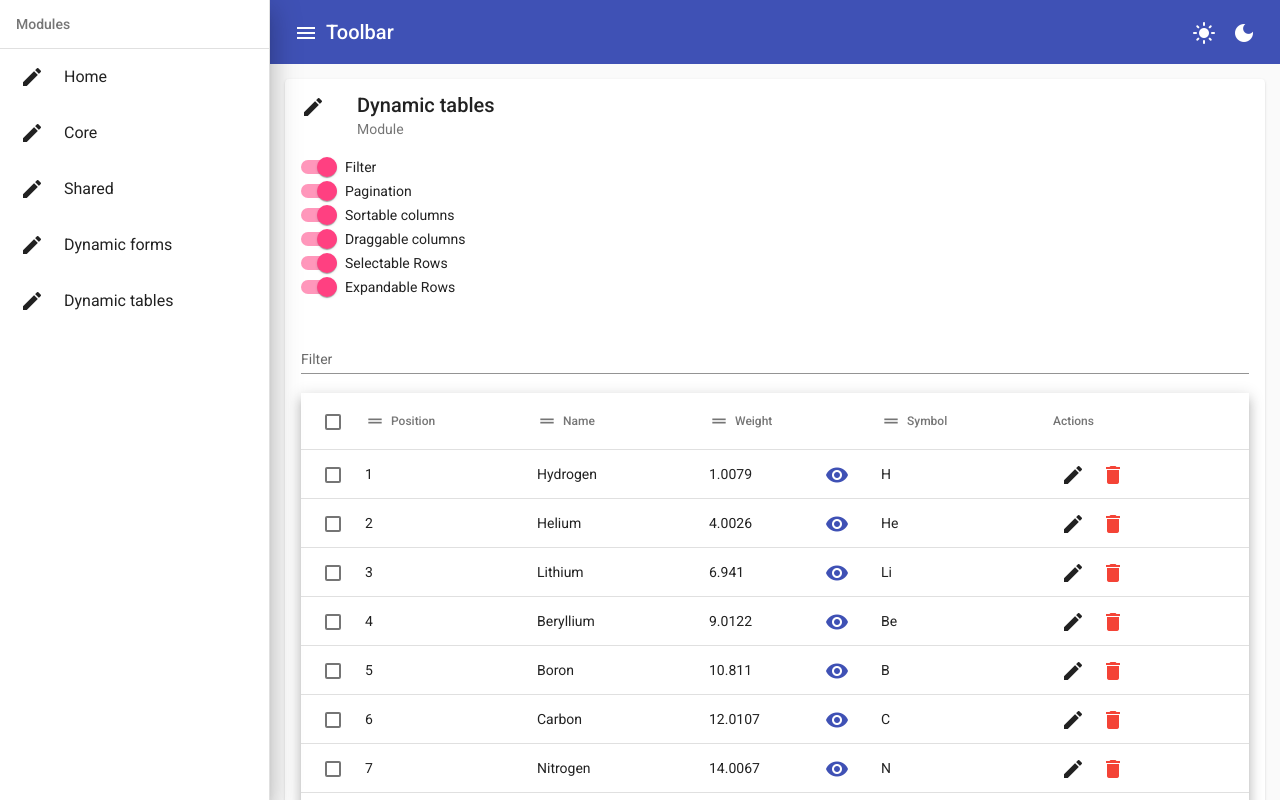
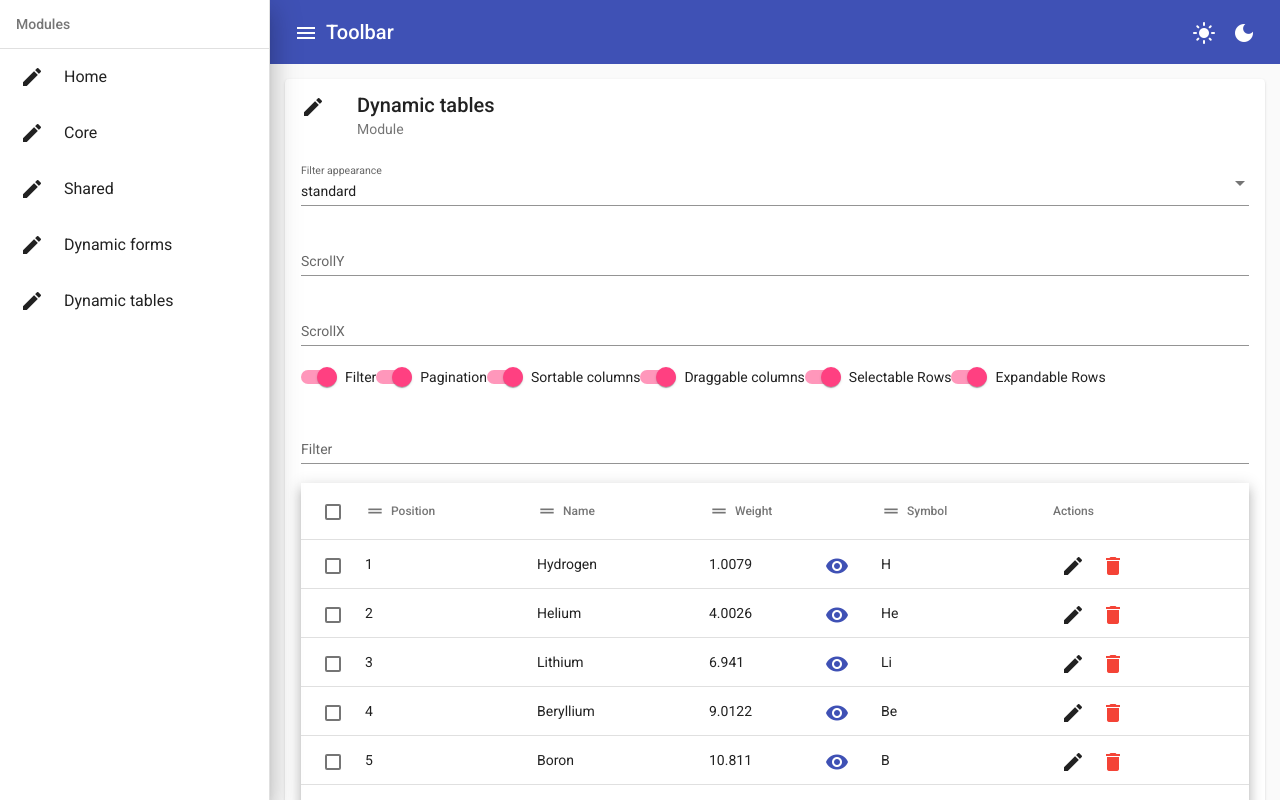
Before and after one commit to patricknnn/AngularModules, an Angular app: page /tables in a window 1280 px wide. Built offline with nearby package versions, Linux system fonts and the light colour scheme.

Commit message:
added table options

```diff
--- a/package.json
+++ b/package.json
@@ -22,6 +22,7 @@
     "@angular/router": "~12.0.2",
     "rxjs": "~6.6.0",
     "tslib": "^2.1.0",
+    "tslint": "^6.1.3",
     "zone.js": "~0.11.4"
   },
   "devDependencies": {
--- a/src/app/components/table/table.component.html
+++ b/src/app/components/table/table.component.html
@@ -9,27 +9,42 @@
     <mat-card-content>
       <!-- Dynamic table options -->
       <form #form="ngForm">
-        <div class="form-column">
-          <mat-slide-toggle ngModel name="filter" [(ngModel)]="tableConfig.filter">
+        <mat-form-field [appearance]="tableConfig.filterAppearance" [color]="tableConfig.filterColor"
+          class="form-field">
+          <mat-label>Filter appearance</mat-label>
+          <mat-select name="filterAppearance" [(ngModel)]="tableConfig.filterAppearance">
+            <mat-option *ngFor="let option of appearanceOptions" [value]="option">{{option}}</mat-option>
+          </mat-select>
+        </mat-form-field>
+        <mat-form-field [appearance]="tableConfig.filterAppearance" [color]="tableConfig.filterColor"
+          class="form-field">
+          <mat-label>ScrollY</mat-label>
+          <input matInput name="scrollY" [(ngModel)]="tableConfig.scrollY">
+        </mat-form-field>
+        <mat-form-field [appearance]="tableConfig.filterAppearance" [color]="tableConfig.filterColor"
+          class="form-field">
+          <mat-label>ScrollX</mat-label>
+          <input matInput name="scrollX" [(ngModel)]="tableConfig.scrollX">
+        </mat-form-field>
+
+        <mat-slide-toggle name="filter" [(ngModel)]="tableConfig.filter">
           Filter
         </mat-slide-toggle>
-          <mat-slide-toggle ngModel name="pagination" [(ngModel)]="tableConfig.pagination" (change)="renderTable()">
+        <mat-slide-toggle name="paging" [(ngModel)]="tableConfig.paging" (change)="renderTable()">
           Pagination
         </mat-slide-toggle>
-          <mat-slide-toggle ngModel name="sorting" [(ngModel)]="tableConfig.sorting">
+        <mat-slide-toggle name="sorting" [(ngModel)]="tableConfig.sorting">
           Sortable columns
         </mat-slide-toggle>
-          <mat-slide-toggle ngModel name="dragging" [(ngModel)]="tableConfig.dragging">
+        <mat-slide-toggle name="dragging" [(ngModel)]="tableConfig.dragging">
           Draggable columns
         </mat-slide-toggle>
-          <mat-slide-toggle ngModel name="selectableRows" [(ngModel)]="tableConfig.selectableRows"
-            (change)="renderTable()">
+        <mat-slide-toggle name="selecting" [(ngModel)]="tableConfig.selecting" (change)="renderTable()">
           Selectable Rows
         </mat-slide-toggle>
-          <mat-slide-toggle ngModel name="expandableRows" [(ngModel)]="tableConfig.expandableRows">
+        <mat-slide-toggle name="expanding" [(ngModel)]="tableConfig.expanding">
           Expandable Rows
         </mat-slide-toggle>
-        </div>
       </form>
 
       <!-- Dynamic table outlet -->
--- a/src/app/components/table/table.component.ts
+++ b/src/app/components/table/table.component.ts
@@ -1,4 +1,4 @@
-import { AfterViewInit, Component, OnInit, TemplateRef, ViewChild, ViewContainerRef } from '@angular/core';
+import { AfterViewInit, Component, TemplateRef, ViewChild, ViewContainerRef } from '@angular/core';
 import { Observable } from 'rxjs';
 import { DynamicTableColumnConfig } from 'src/app/modules/dynamic-tables/models/dynamic-table-column-config';
 import { DynamicTableConfig } from 'src/app/modules/dynamic-tables/models/dynamic-table-config';
@@ -13,6 +13,8 @@ export class TableComponent implements AfterViewInit {
   tableConfig: DynamicTableConfig;
   columnConfig: DynamicTableColumnConfig[];
   data$: Observable<any[]>;
+  appearanceOptions = ["legacy", "standard", "fill", "outline"];
+  colorOptions = ["primary", "accent", "warn"];
 
   @ViewChild("outlet", { read: ViewContainerRef }) outletRef?: ViewContainerRef;
   @ViewChild("content", { read: TemplateRef }) contentRef?: TemplateRef<any>;
--- a/src/app/modules/dynamic-tables/components/dynamic-table/dynamic-table.component.html
+++ b/src/app/modules/dynamic-tables/components/dynamic-table/dynamic-table.component.html
@@ -18,10 +18,11 @@
       <!-- Table -->
       <mat-table [dataSource]="dataSource" matSort [matSortActive]="tableConfig.sortingActiveField || ''"
         [matSortDirection]="tableConfig.sortingActiveDirection || ''" cdkDropList [cdkDropListData]="columnsToDisplay"
-        cdkDropListOrientation="horizontal" (cdkDropListDropped)="drop($event)" multiTemplateDataRows>
+        cdkDropListOrientation="horizontal" (cdkDropListDropped)="drop($event)" multiTemplateDataRows
+        [style.minWidth]="tableConfig.scrollX" [style.maxHeight]="tableConfig.scrollY">
 
         <!-- Select column -->
-        <ng-container matColumnDef="selectRowColumn" [sticky]="tableConfig.selectableRowsSticky">
+        <ng-container matColumnDef="selectRowColumn" sticky>
           <mat-header-cell *matHeaderCellDef class="dynamic-tables-select-header">
             <mat-checkbox (change)="$event ? masterToggle() : null" [checked]="selection.hasValue() && isAllSelected()"
               [indeterminate]="selection.hasValue() && !isAllSelected()" [aria-label]="checkboxLabel()">
@@ -37,22 +38,24 @@
         </ng-container>
 
         <!-- Select footer column -->
-        <ng-container matColumnDef="selectFooterColumn">
+        <ng-container matColumnDef="selectFooterColumn" sticky>
           <mat-footer-cell *matFooterCellDef>
             <div class="dynamic-table-row-expandable-content"
-              [@expandRow]="tableConfig.selectableRows ? 'expanded' : 'collapsed'">
+              [@expandRow]="tableConfig.selecting ? 'expanded' : 'collapsed'">
               {{selectedRowCount()}} rows selected
             </div>
           </mat-footer-cell>
         </ng-container>
 
         <!-- Regular columns -->
-        <ng-container matColumnDef="{{column.key}}" [sticky]="column.sticky === 'start'"
-          [stickyEnd]="column.sticky === 'end'" *ngFor="let column of columnRegular">
+        <ng-container matColumnDef="{{column.key}}" [sticky]="column.sticky" [stickyEnd]="column.stickyEnd"
+          *ngFor="let column of columnRegular" mat-ripple>
           <!-- Header -->
-          <mat-header-cell *matHeaderCellDef mat-sort-header [disabled]="!tableConfig.sorting || !column.sortable" cdkDragLockAxis="x" cdkDrag
-            [cdkDragData]="column.key" [cdkDragDisabled]="!column.draggable" class="dynamic-tables-sort-header">
-            <mat-icon cdkDragHandle *ngIf="tableConfig.dragging && column.draggable" class="dynamic-table-column-draghandle">
+          <mat-header-cell *matHeaderCellDef mat-sort-header [disabled]="!tableConfig.sorting || !column.sortable"
+            cdkDragLockAxis="x" cdkDrag [cdkDragData]="column.key" [cdkDragDisabled]="!column.draggable"
+            class="dynamic-tables-sort-header">
+            <mat-icon cdkDragHandle *ngIf="tableConfig.dragging && column.draggable"
+              class="dynamic-table-column-draghandle">
               drag_handle
             </mat-icon>
             {{column.header}}
@@ -90,7 +93,7 @@
         <mat-header-row *matHeaderRowDef="columnsToDisplay; sticky: tableConfig.stickyHeaders">
         </mat-header-row>
         <!-- Content row definition -->
-        <mat-row mat-ripple *matRowDef="let row; columns: columnsToDisplay;" class="dynamic-table-row"
+        <mat-row *matRowDef="let row; columns: columnsToDisplay;" class="dynamic-table-row"
           [class.dynamic-table-row-expanded]="expandedRow === row" (click)="expandRow(row)">
         </mat-row>
         <!-- Expandable row definition -->
@@ -102,7 +105,7 @@
         </mat-footer-row>
         <!-- Select footer row definition -->
         <mat-footer-row *matFooterRowDef="['selectFooterColumn']" class="dynamic-table-row dynamic-table-row-expandable"
-          [class.expanded]="tableConfig.selectableRows">
+          [class.expanded]="tableConfig.selecting">
         </mat-footer-row>
 
         <!-- Row shown when there is no matching data. -->
@@ -111,11 +114,13 @@
         </div>
 
       </mat-table>
+    </div>
 
-      <mat-paginator [pageSizeOptions]="tableConfig.paginationSizeOptions"
-        [pageSize]="tableConfig.paginationSizeDefault" [ngStyle]="{display: tableConfig.pagination ? 'block' : 'none'}">
-      </mat-paginator>
-    </div>
+    <!-- Paginator -->
+    <mat-paginator [pageSizeOptions]="tableConfig.pagingSizeOptions" [pageSize]="tableConfig.pagingSizeDefault"
+      [ngStyle]="{display: tableConfig.paging ? 'block' : 'none'}">
+    </mat-paginator>
+
   </div>
 
 </div>
--- a/src/app/modules/dynamic-tables/components/dynamic-table/dynamic-table.component.scss
+++ b/src/app/modules/dynamic-tables/components/dynamic-table/dynamic-table.component.scss
@@ -1,3 +1,8 @@
+.dynamic-table-table {
+  width: 100%;
+  overflow: auto;
+}
+
 .dynamic-table-loading-row {
   z-index: 1;
   display: flex;
--- a/src/app/modules/dynamic-tables/components/dynamic-table/dynamic-table.component.ts
+++ b/src/app/modules/dynamic-tables/components/dynamic-table/dynamic-table.component.ts
@@ -6,7 +6,7 @@ import { MatPaginator } from '@angular/material/paginator';
 import { MatSort } from '@angular/material/sort';
 import { MatTable, MatTableDataSource } from '@angular/material/table';
 import { DynamicTableButton } from '../../models/dynamic-table-button';
-import { DynamicTableButtonClickEvent } from '../../models/dynamic-table-button-click-event';
+import { DynamicTableButtonClick } from '../../models/dynamic-table-button-click';
 import { DynamicTableColumnConfig } from '../../models/dynamic-table-column-config';
 import { DynamicTableConfig } from '../../models/dynamic-table-config';
 
@@ -44,7 +44,7 @@ export class DynamicTableComponent implements OnInit, AfterViewInit {
   /**
    * Button click event emitter
    */
-  @Output() buttonClick = new EventEmitter<DynamicTableButtonClickEvent>();
+  @Output() buttonClick = new EventEmitter<DynamicTableButtonClick>();
 
 
   /**
@@ -115,7 +115,7 @@ export class DynamicTableComponent implements OnInit, AfterViewInit {
    * Called after view initialization
    */
   ngAfterViewInit() {
-    if (this.tableConfig.pagination) {
+    if (this.tableConfig.paging) {
       this.dataSource.paginator = this.paginator ? this.paginator : null;
     }
     this.dataSource.sort = this.sort ? this.sort : null;
@@ -136,7 +136,7 @@ export class DynamicTableComponent implements OnInit, AfterViewInit {
     let displayColumns: string[] = [];
     let displayColumnsExpandable: string[] = [];
     // set conditional select column
-    if (this.tableConfig.selectableRows) {
+    if (this.tableConfig.selecting) {
       displayColumns.push("selectRowColumn");
     }
     // set regular columns
@@ -171,7 +171,7 @@ export class DynamicTableComponent implements OnInit, AfterViewInit {
    * @param row Row to be expanded
    */
   expandRow(row: any): void {
-    if (this.tableConfig.expandableRows) {
+    if (this.tableConfig.expanding) {
       this.expandedRow = this.expandedRow === row ? null : row;
     }
   }
@@ -212,7 +212,7 @@ export class DynamicTableComponent implements OnInit, AfterViewInit {
    * @param row Changed row
    */
   emitButtonClickEvent(button: DynamicTableButton, row: any, column: DynamicTableColumnConfig): void {
-    this.buttonClick.emit(new DynamicTableButtonClickEvent(button, row, column));
+    this.buttonClick.emit(new DynamicTableButtonClick(button, row, column));
   }
 
   /**
--- a/src/app/modules/dynamic-tables/models/dynamic-table-button-click-event.ts
+++ b/src/app/modules/dynamic-tables/models/dynamic-table-button-click.ts
@@ -1,7 +1,7 @@
 import { DynamicTableButton } from "./dynamic-table-button";
 import { DynamicTableColumnConfig } from "./dynamic-table-column-config";
 
-export class DynamicTableButtonClickEvent {
+export class DynamicTableButtonClick {
   /**
    * Button that was clicked
    */
@@ -16,7 +16,7 @@ export class DynamicTableButtonClickEvent {
   column: DynamicTableColumnConfig;
 
   /**
-   * Initialize DynamicTableButtonClickEvent instance
+   * Initialize DynamicTableButtonClick instance
    * @param button Button that was clicked
    * @param row Row containing button that was clicked
    * @param column Column containing button that was clicked
--- a/src/app/modules/dynamic-tables/models/dynamic-table-column-config.ts
+++ b/src/app/modules/dynamic-tables/models/dynamic-table-column-config.ts
@@ -8,23 +8,27 @@ export class DynamicTableColumnConfig {
   /**
    * Header text
    */
-  header: string | undefined;
+  header: string;
   /**
    * Footer text
    */
-  footer: string | undefined;
+  footer: string;
   /**
    * Buttons
    */
-  buttons: DynamicTableButton[] | undefined;
+  buttons: DynamicTableButton[];
   /**
    * Data type
    */
-  type: string | undefined;
+  type: string;
   /**
    * Sticky column
    */
-  sticky: "start" | "end" | undefined;
+  sticky: boolean;
+  /**
+   * Sticky column end
+   */
+  stickyEnd: boolean;
   /**
    * Sortable column
    */
@@ -54,11 +58,12 @@ export class DynamicTableColumnConfig {
     expandable?: boolean
   }) {
     this.key = options.key;
-    this.header = options.header;
-    this.footer = options.footer;
-    this.buttons = options.buttons;
-    this.type = options.type;
-    this.sticky = options.sticky;
+    this.header = options.header || "";
+    this.footer = options.footer || "";
+    this.buttons = options.buttons || [];
+    this.type = options.type || "";
+    this.sticky = options.sticky == "start";
+    this.stickyEnd = options.sticky == "end";
     this.sortable = options.sortable || false;
     this.draggable = options.draggable || false;
     this.expandable = options.expandable || false;
--- a/src/app/modules/dynamic-tables/models/dynamic-table-config.ts
+++ b/src/app/modules/dynamic-tables/models/dynamic-table-config.ts
@@ -32,17 +32,17 @@ export class DynamicTableConfig {
    */
   filterColor: "primary" | "accent" | "warn";
   /**
-   * Whether to use pagination
+   * Whether to use paging
    */
-  pagination: boolean;
+  paging: boolean;
   /**
    * Page size options
    */
-  paginationSizeOptions: number[];
+  pagingSizeOptions: number[];
   /**
    * Default page size
    */
-  paginationSizeDefault: number;
+  pagingSizeDefault: number;
   /**
    * Enable/Disable sorting for entire table
    */
@@ -50,27 +50,23 @@ export class DynamicTableConfig {
   /**
    * Active sort field
    */
-  sortingActiveField: string | undefined;
+  sortingActiveField: string;
   /**
    * Active sort direction
    */
-  sortingActiveDirection: "asc" | "desc" | undefined;
+  sortingActiveDirection: "asc" | "desc";
   /**
    * Enable/Disable dragging for entire table
    */
   dragging: boolean;
   /**
-   * Whether rows are selectable
+   * Selecting column
    */
-  selectableRows: boolean;
+  selecting: boolean;
   /**
-   * Whether selects are sticky
+   * Expanding row
    */
-  selectableRowsSticky: boolean;
-  /**
-   * Whether rows are expandable
-   */
-  expandableRows: boolean;
+  expanding: boolean;
   /**
    * Whether headers are sticky
    */
@@ -82,7 +78,15 @@ export class DynamicTableConfig {
   /**
    * Custom table class
    */
-  tableClass: string | undefined;
+  tableClass: string;
+  /**
+   * Horizontal scrolling width
+   */
+  scrollX: string; // TODO
+  /**
+   * Vertical scrolling width
+   */
+  scrollY: string; // TODO
 
   /**
    * Initialize the DynamicTableConfig instance
@@ -96,19 +100,20 @@ export class DynamicTableConfig {
     filterPlaceholder?: string,
     filterAppearance?: "legacy" | "standard" | "fill" | "outline",
     filterColor?: "primary" | "accent" | "warn",
-    pagination?: boolean,
-    paginationSizeOptions?: number[],
-    paginationSizeDefault?: number,
+    paging?: boolean,
+    pagingSizeOptions?: number[],
+    pagingSizeDefault?: number,
     sorting?: boolean,
     sortingActiveField?: string,
     sortingActiveDirection?: "asc" | "desc",
     dragging?: boolean,
-    selectableRows?: boolean,
-    selectableRowsSticky?: boolean,
-    expandableRows?: boolean,
+    selecting?: boolean,
+    expanding?: boolean,
     stickyHeaders?: boolean,
     stickyFooters?: boolean,
-    tableClass?: string
+    tableClass?: string,
+    scrollX?: string,
+    scrollY?: string,
   }) {
     this.loader = options.loader || false;
     this.loaderColor = options.loaderColor || "primary";
@@ -117,18 +122,19 @@ export class DynamicTableConfig {
     this.filterPlaceholder = options.filterPlaceholder || "";
     this.filterAppearance = options.filterAppearance || "standard";
     this.filterColor = options.filterColor || "primary";
-    this.pagination = options.pagination || false;
-    this.paginationSizeOptions = options.paginationSizeOptions || [10, 25, 50];
-    this.paginationSizeDefault = options.paginationSizeDefault || 10;
+    this.paging = options.paging || false;
+    this.pagingSizeOptions = options.pagingSizeOptions || [10, 25, 50];
+    this.pagingSizeDefault = options.pagingSizeDefault || 10;
     this.sorting = options.sorting || false;
-    this.sortingActiveField = options.sortingActiveField;
-    this.sortingActiveDirection = options.sortingActiveDirection;
+    this.sortingActiveField = options.sortingActiveField || "";
+    this.sortingActiveDirection = options.sortingActiveDirection || "asc";
     this.dragging = options.dragging || false;
-    this.selectableRows = options.selectableRows || false;
-    this.selectableRowsSticky = options.selectableRowsSticky || false;
-    this.expandableRows = options.expandableRows || false;
+    this.selecting = options.selecting || false;
+    this.expanding = options.expanding || false;
     this.stickyHeaders = options.stickyHeaders || false;
     this.stickyFooters = options.stickyFooters || false;
-    this.tableClass = options.tableClass;
+    this.tableClass = options.tableClass || "";
+    this.scrollX = options.scrollX || "";
+    this.scrollY = options.scrollY || "";
   }
 }
--- a/src/app/services/tables/table.service.ts
+++ b/src/app/services/tables/table.service.ts
@@ -17,9 +17,9 @@ export class TableService {
       filter: true,
       sorting: true,
       dragging: true,
-      pagination: true,
-      selectableRows: true,
-      expandableRows: true,
+      paging: true,
+      selecting: true,
+      expanding: true,
       tableClass: "mat-elevation-z8",
     });
   }
```
Also changed, not shown: 1 other file (tests, documents, lock files or other folders). Lines whose indentation alone changed are shown as unchanged.
